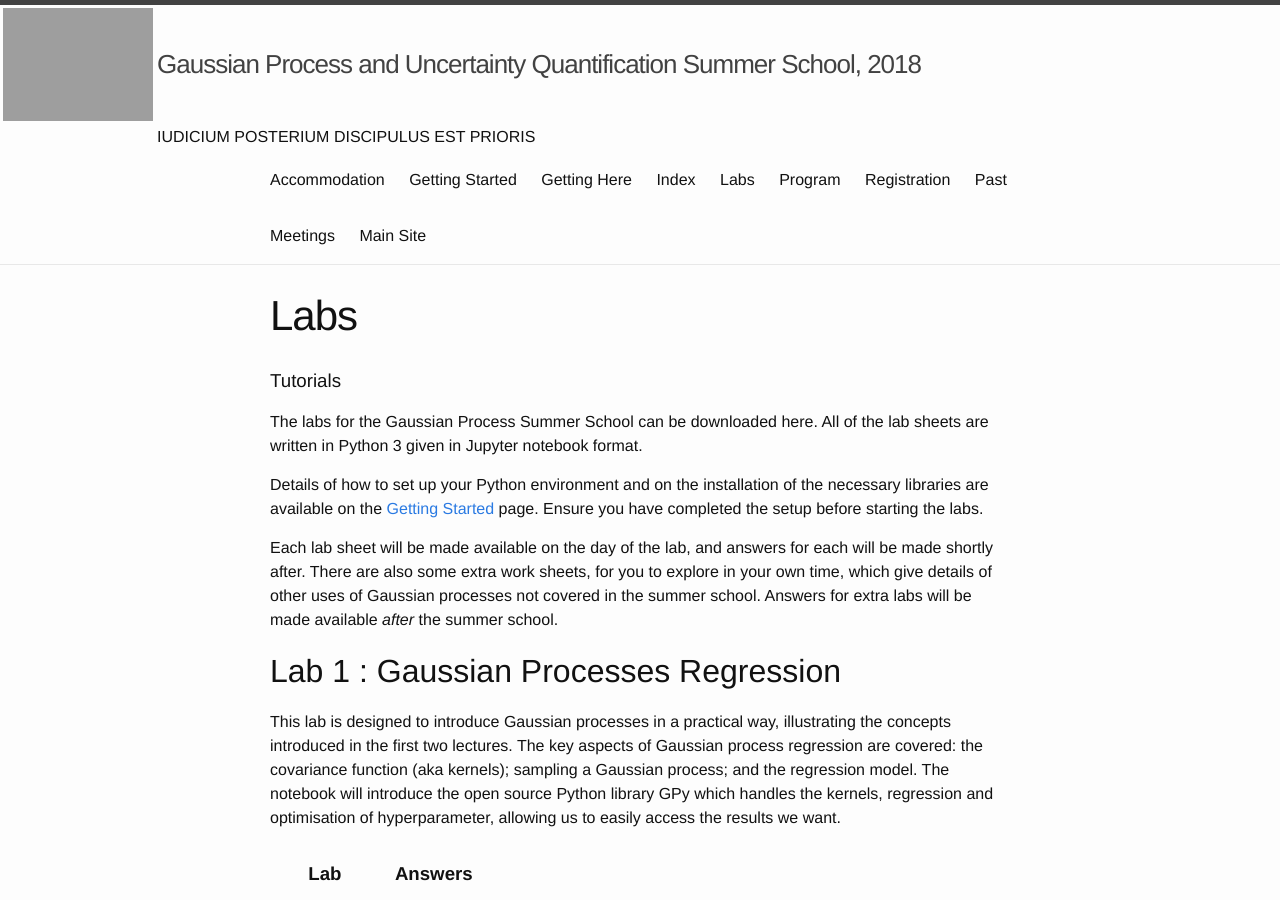
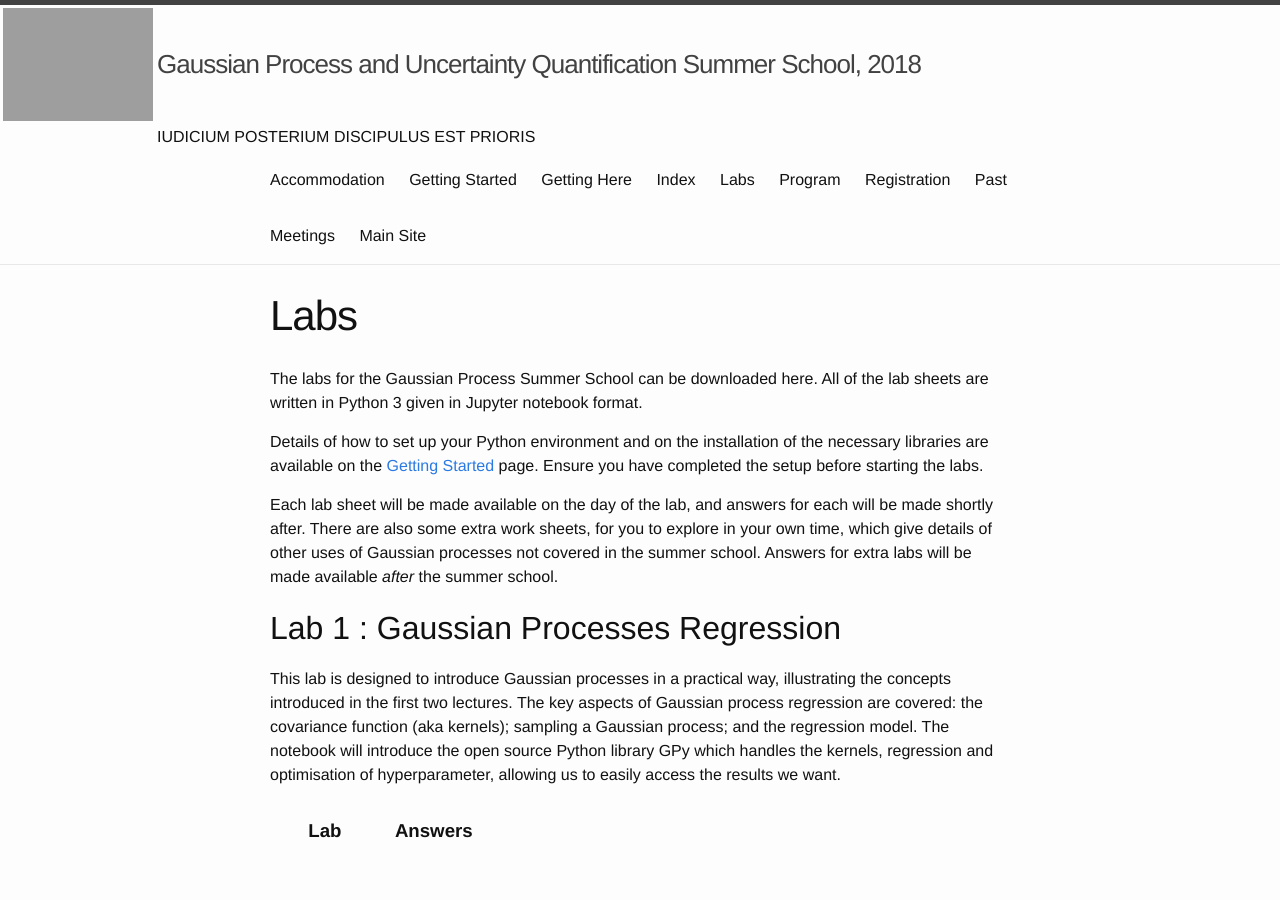
Before and after one commit to gpschool/gpss18, a Jekyll site: the page built from labs.html, in a window 1280 px wide and 900 px high. Built offline with Jekyll 4.4.1, drawn with Linux system fonts in a browser that asks for light colours.

Commit message:
Update labs.html

```diff
--- a/_layouts/labs.html
+++ b/_layouts/labs.html
@@ -12,8 +12,6 @@ layout: page
 </style>
 
 <article>
-
-    <h1 id="Tutorials">Tutorials</h1>
 
     <p>The labs for the Gaussian Process Summer School can be downloaded here. All of the lab sheets are written in Python 3 given in Jupyter notebook format.</p>
 
```
